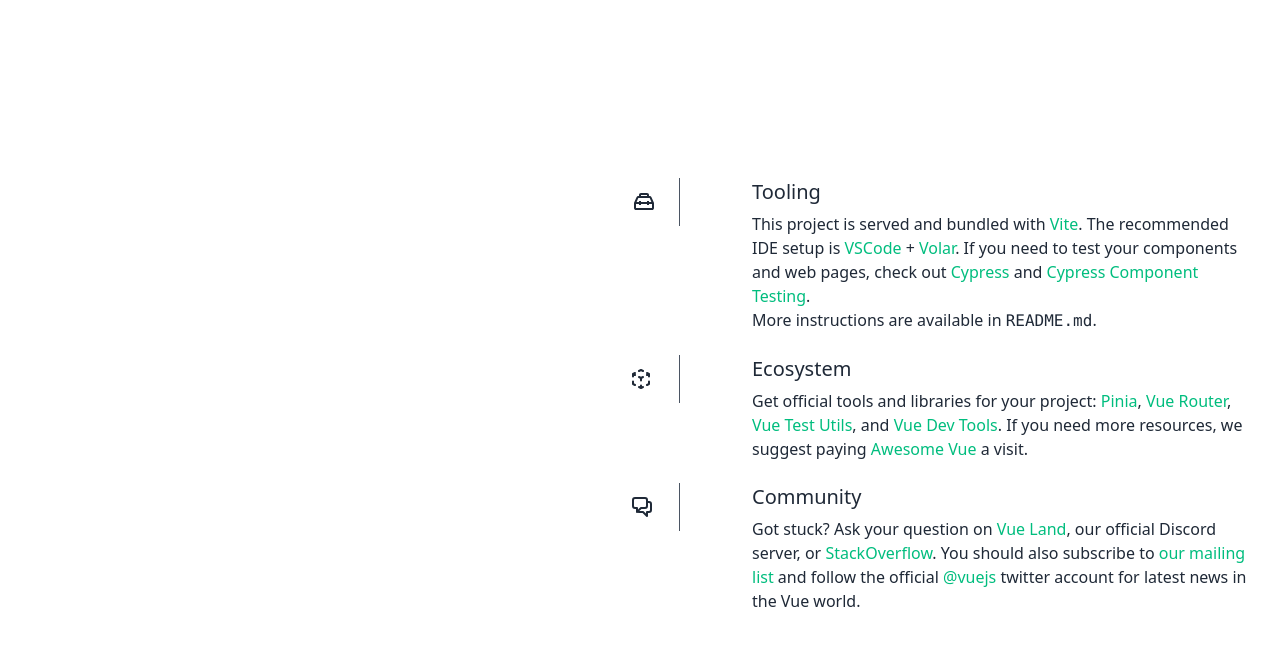
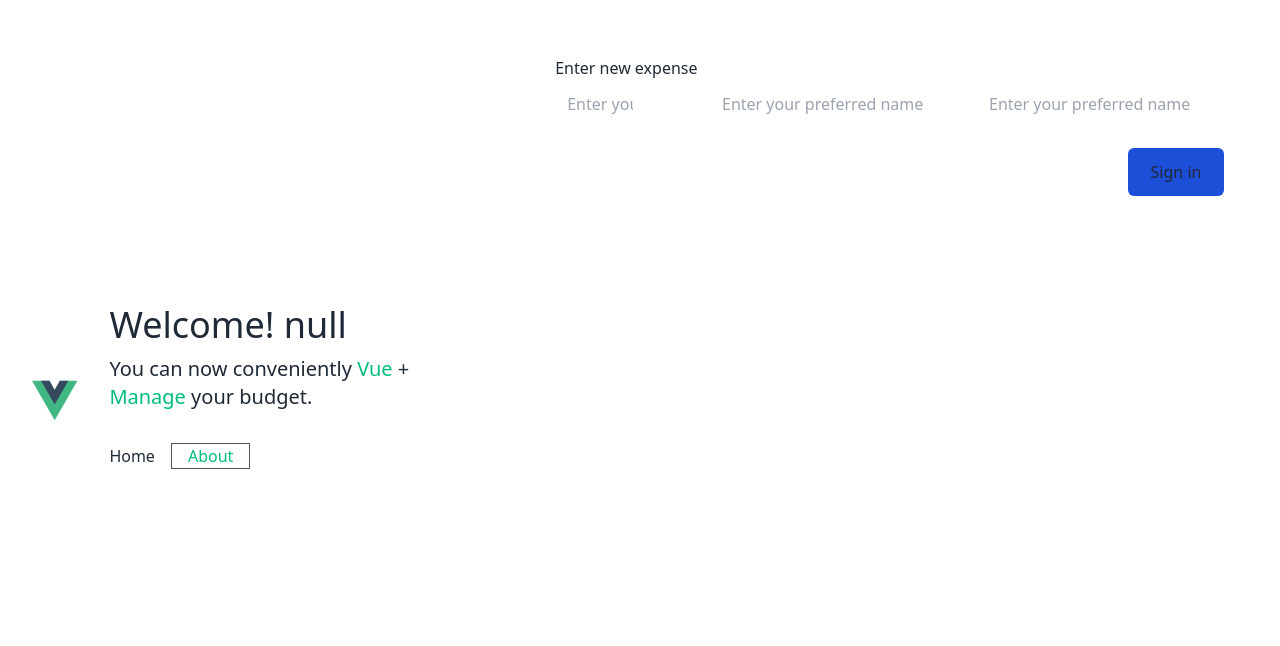
Before and after one commit to Daniel-Ola/VueMyBudget, a Vue app: page /sign-in in a window 1280 px wide. Both pictures are taken after a click on the button "Sign in". Shown: the top 646 px of the page. Built offline with nearby package versions, Linux system fonts and the light colour scheme.

Commit message:
wip: moved

```diff
--- a/src/App.vue
+++ b/src/App.vue
@@ -8,12 +8,14 @@
 </script>
 
 <template>
-  <header class="lg:flex place-items-center max-h-screen pr-20 leading-8">
-    <template v-if="!user.isSignedIn">
+  <header
+    class="lg:flex place-items-center max-h-screen pr-20 leading-8 w-2/5"
+  >
+    <template v-if="user.isSignedIn">
       <LogoSVG alt="Vue logo" class="lg:m-0 lg:mr-8 block mx-auto mt-0" />
 
       <div class="lg:flex lg:place-items-start lg:flex-wrap">
-        <HelloWorld msg="Welcome!" />
+        <HelloWorld :msg="`Welcome! ${ user.name }`" />
 
         <nav
           class="lg:text-left lg:-ml-4 lg:text-base lg:px-0 lg:py-4 lg:mt-4 w-full mt-8 text-xs text-center"
@@ -32,9 +34,12 @@
         </nav>
       </div>
     </template>
+    <HelloWorld v-else msg="Welcome!" />
   </header>
 
-  <RouterView />
+  <main class="border-4 border-white w-3/5">
+    <RouterView />
+  </main>
 </template>
 
 <style scoped lang="scss">
--- a/src/assets/base.scss
+++ b/src/assets/base.scss
@@ -18,7 +18,8 @@
 
   #app {
     @apply max-w-7xl p-8 mx-auto my-0 font-normal;
-    @apply xl:grid xl:grid-cols-2 xl:gap-x-8 xl:py-0 xl:px-8;
+    //@apply xl:grid xl:grid-cols-2 xl:gap-x-8 xl:py-0 xl:px-8;
+    @apply flex gap-x-5 h-screen
   }
 
   a {
--- /dev/null
+++ b/src/components/CategorySelector.vue
@@ -0,0 +1,18 @@
+<script setup lang="ts">
+import {useExpenseStore} from "@/stores/expense";
+const props = defineProps(["modelValue"]);
+const expense = useExpenseStore();
+const categories = expense.getAllCategories;
+</script>
+
+<template>
+
+  <ul>
+    <li v-for="category in categories" :key="category">{{ category }}</li>
+  </ul>
+
+</template>
+
+<style scoped lang="scss">
+
+</style>
--- /dev/null
+++ b/src/interfaces/budgetInterface.ts
@@ -0,0 +1,5 @@
+export interface BudgetInterface {
+  category: string;
+  description: string;
+  entryDate: Date;
+}
--- /dev/null
+++ b/src/interfaces/expenseInterface.ts
@@ -0,0 +1,10 @@
+import type { NullableString } from "@/interfaces/index";
+
+export interface ExpenseInterface {
+  id: number | null;
+  amount: number;
+  category: NullableString;
+  description: NullableString;
+  expenseDate: number;
+  entryDate: number;
+}
--- /dev/null
+++ b/src/interfaces/index.ts
@@ -0,0 +1 @@
+export type NullableString = string | null;
--- /dev/null
+++ b/src/stores/expense.ts
@@ -0,0 +1,54 @@
+import { defineStore } from "pinia";
+import type { ExpenseInterface } from "@/interfaces/expenseInterface";
+
+export const useExpenseStore = defineStore("user", {
+  state: () => {
+    return {
+      expense: null as ExpenseInterface | null,
+      expenses: null as ExpenseInterface[] | null,
+      categories: null as string[] | null,
+    };
+  },
+  getters: {
+    getAllCategories: (state) => state.categories,
+    getAllExpenses: (state) => state.expenses,
+  },
+  actions: {
+    saveExpense(expense: ExpenseInterface) {
+      if (this.categories?.includes(expense.category) != true) {
+        this.saveCategory(expense.category);
+      }
+      expense.id = expense.entryDate.getMilliseconds();
+      this.expense = expense;
+      this.addToExpenseList();
+    },
+    addToExpenseList() {
+      if (this.expenses != null) {
+        this.expenses.push(this.expense!);
+        return;
+      }
+      this.expenses = [this.expense!];
+    },
+    saveCategory(category: string) {
+      if (this.categories === null) {
+        this.categories = [category];
+        return;
+      }
+
+      if (!this.categories.includes(category)) {
+        this.categories.push(category);
+      }
+      return;
+    },
+    getExpenseById(expenseId: number): ExpenseInterface | null {
+      return this.expenses?.find((expense) => expense.id === expenseId) ?? null;
+    },
+    getExpensesInCategory(categoryName: string): ExpenseInterface[] | null {
+      return (
+        this.expenses?.filter((expense) => expense.category === categoryName) ??
+        null
+      );
+    },
+  },
+  persist: true,
+});
--- a/src/views/HomeView.vue
+++ b/src/views/HomeView.vue
@@ -1,12 +1,59 @@
 <script setup lang="ts">
-import TheWelcome from "../components/TheWelcome.vue";
 import { useUserStore } from "@/stores/user";
+import { useExpenseStore } from "@/stores/expense";
+import { reactive } from "vue";
+import type { ExpenseInterface } from "@/interfaces/expenseInterface";
+import CategorySelector from "@/components/CategorySelector.vue";
 
 const user = useUserStore();
+const expenseInput = reactive<ExpenseInterface>({
+  id: Date.now(),
+  amount: 0,
+  category: null,
+  description: null,
+  expenseDate: Date.now(),
+  entryDate: Date.now(),
+});
+
+const expense = useExpenseStore();
 </script>
 
 <template>
-  <main>
-    <TheWelcome v-if="user.isSignedIn" />
-  </main>
+  <div class="flex flex-col w-full p-5">
+    <h3>Enter new expense</h3>
+    <div class="flex gap-x-5">
+      <div>
+        <input
+          type="text"
+          id="name"
+          autocomplete="name"
+          placeholder="Enter your preferred name"
+          class="h-12 w-2/3 p-3 rounded-md"
+          v-model="expenseInput.category"
+        />
+        <CategorySelector
+            v-model="expenseInput.category"
+        />
+      </div>
+      <input
+        type="text"
+        id="name"
+        autocomplete="name"
+        placeholder="Enter your preferred name"
+        class="h-12 w-2/3 p-3 rounded-md"
+        v-model="expenseInput.description"
+      />
+      <input
+        type="text"
+        id="name"
+        autocomplete="name"
+        placeholder="Enter your preferred name"
+        class="h-12 w-2/3 p-3 rounded-md"
+        v-model="expenseInput.am"
+      />
+    </div>
+    <button class="bg-blue-700 w-24 p-3 rounded-md mt-5 ml-auto" type="button">
+      Sign in
+    </button>
+  </div>
 </template>
```
